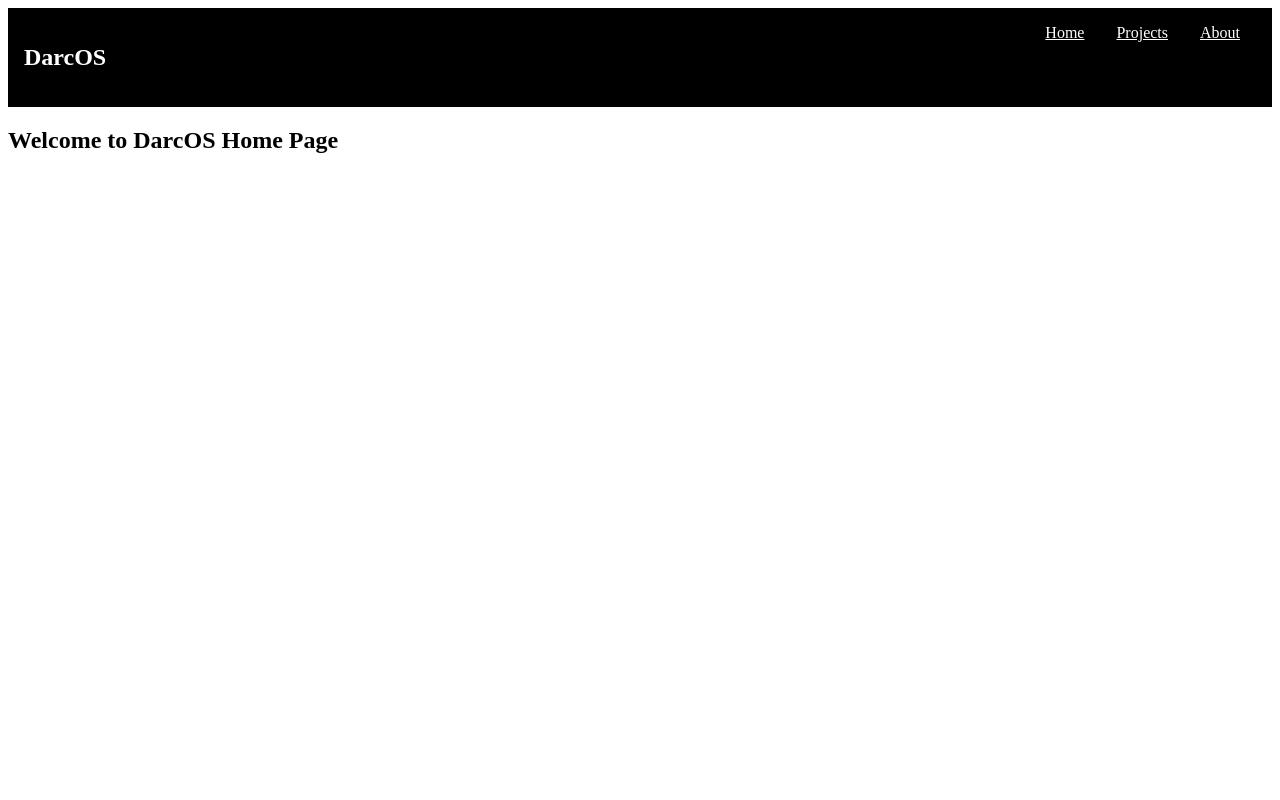
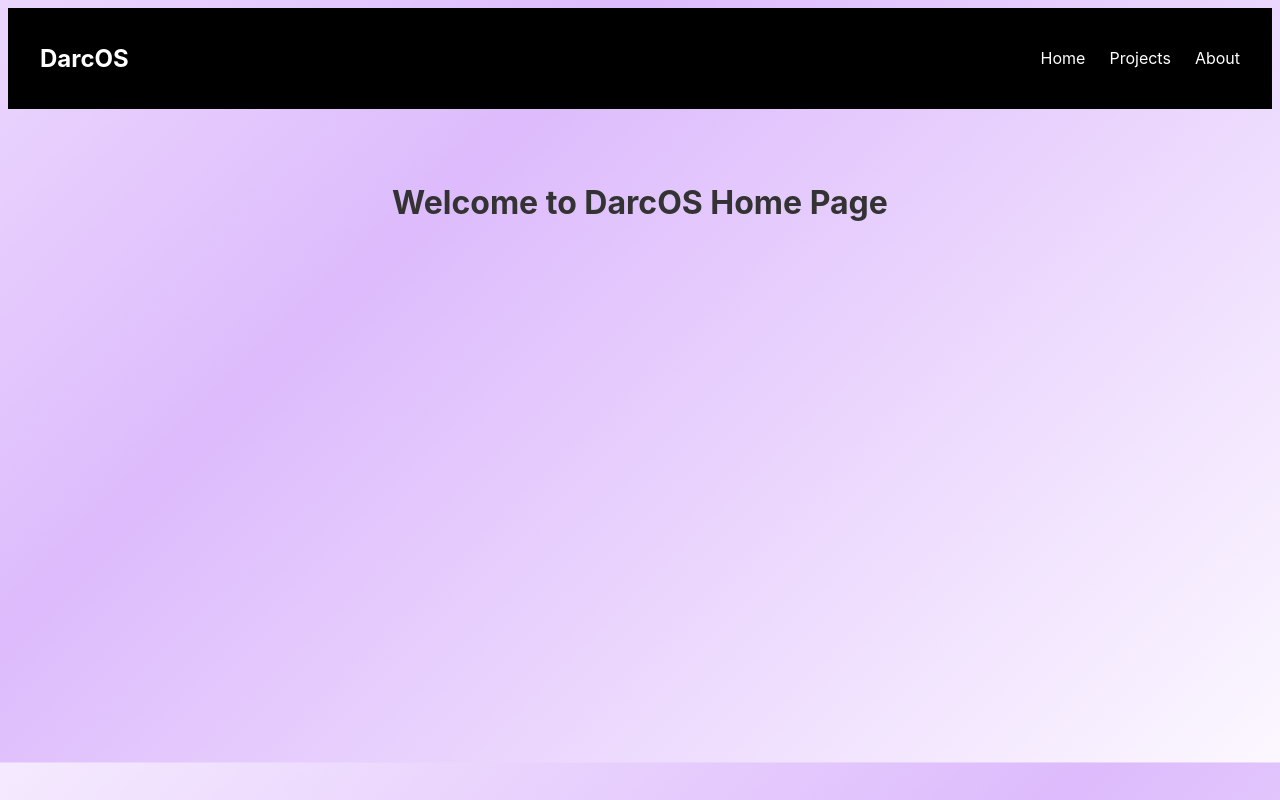
Before and after one commit to SamiGokce/DarcOSFrontEnd, a React (Vite) app: page / in a window 1280 px wide. Built offline with nearby package versions, Linux system fonts and the light colour scheme.

Commit message:
auto save

```diff
--- a/src/App.jsx
+++ b/src/App.jsx
@@ -1,4 +1,4 @@
-import { BrowserRouter as Router, Routes, Route } from "react-router-dom";
+import { Routes, Route } from "react-router-dom";
 import Navbar from "./components/Navbar";
 import Home from "./pages/Home";
 import Projects from "./pages/Projects";
@@ -6,14 +6,14 @@ import About from "./pages/About";
 
 function App() {
   return (
-    <Router>
+    <>
       <Navbar />
       <Routes>
         <Route path="/" element={<Home />} />
         <Route path="/projects" element={<Projects />} />
         <Route path="/about" element={<About />} />
       </Routes>
-    </Router>
+    </>
   );
 }
 
--- a/src/components/Navbar.jsx
+++ b/src/components/Navbar.jsx
@@ -1,13 +1,14 @@
 import { Link } from "react-router-dom";
+import styles from "./Navbar.module.css"; // ✅ Import the CSS module
 
 function Navbar() {
   return (
-    <nav style={{ background: "black", padding: "1rem", display: "flex", justifyContent: "space-between" }}>
-      <h1 style={{ color: "white" }}>DarcOS</h1>
-      <div>
-        <Link to="/" style={{ color: "white", margin: "0 1rem" }}>Home</Link>
-        <Link to="/projects" style={{ color: "white", margin: "0 1rem" }}>Projects</Link>
-        <Link to="/about" style={{ color: "white", margin: "0 1rem" }}>About</Link>
+    <nav className={styles.navbar}>
+      <h1 className={styles.logo}>DarcOS</h1>
+      <div className={styles.links}>
+        <Link to="/" className={styles.link}>Home</Link>
+        <Link to="/projects" className={styles.link}>Projects</Link>
+        <Link to="/about" className={styles.link}>About</Link>
       </div>
     </nav>
   );
--- /dev/null
+++ b/src/components/Navbar.module.css
@@ -0,0 +1,28 @@
+.navbar {
+  background-color: black;
+  color: white;
+  display: flex;
+  justify-content: space-between;
+  align-items: center;
+  padding: 1rem 2rem;
+}
+
+.logo {
+  font-size: 1.5rem;
+  font-weight: bold;
+}
+
+.links {
+  display: flex;
+  gap: 1.5rem;
+}
+
+.link {
+  color: white;
+  text-decoration: none;
+  transition: color 0.2s ease;
+}
+
+.link:hover {
+  color: gray;
+}
--- /dev/null
+++ b/src/global.css
@@ -0,0 +1,236 @@
+@import url('https://fonts.googleapis.com/css2?family=Inter:wght@400;500;600&display=swap');
+
+@custom-variant dark (&:is(.dark *));
+
+:root {
+  --font-size: 16px;
+  --font-sf: -apple-system, BlinkMacSystemFont, 'SF Pro Display', 'SF Pro Text', system-ui, sans-serif;
+  --background: transparent;
+  --foreground: oklch(0.145 0 0);
+  --card: rgba(255, 255, 255, 0.7);
+  --card-foreground: oklch(0.145 0 0);
+  --popover: rgba(255, 255, 255, 0.85);
+  --popover-foreground: oklch(0.145 0 0);
+  --primary: #030213;
+  --primary-foreground: oklch(1 0 0);
+  --secondary: rgba(240, 240, 250, 0.6);
+  --secondary-foreground: #030213;
+  --muted: rgba(236, 236, 240, 0.5);
+  --muted-foreground: #717182;
+  --accent: rgba(233, 235, 239, 0.6);
+  --accent-foreground: #030213;
+  --destructive: #d4183d;
+  --destructive-foreground: #ffffff;
+  --border: rgba(255, 255, 255, 0.3);
+  --input: transparent;
+  --input-background: rgba(243, 243, 245, 0.4);
+  --switch-background: rgba(203, 206, 212, 0.5);
+  --font-weight-medium: 500;
+  --font-weight-normal: 400;
+  --ring: rgba(180, 180, 180, 0.5);
+  --chart-1: oklch(0.646 0.222 41.116);
+  --chart-2: oklch(0.6 0.118 184.704);
+  --chart-3: oklch(0.398 0.07 227.392);
+  --chart-4: oklch(0.828 0.189 84.429);
+  --chart-5: oklch(0.769 0.188 70.08);
+  --radius: 1rem;
+  --sidebar: rgba(250, 250, 250, 0.7);
+  --sidebar-foreground: oklch(0.145 0 0);
+  --sidebar-primary: #030213;
+  --sidebar-primary-foreground: oklch(0.985 0 0);
+  --sidebar-accent: rgba(247, 247, 247, 0.6);
+  --sidebar-accent-foreground: oklch(0.205 0 0);
+  --sidebar-border: rgba(235, 235, 235, 0.3);
+  --sidebar-ring: rgba(180, 180, 180, 0.5);
+}
+
+.dark {
+  --background: transparent;
+  --foreground: oklch(0.985 0 0);
+  --card: rgba(30, 30, 40, 0.6);
+  --card-foreground: oklch(0.985 0 0);
+  --popover: rgba(30, 30, 40, 0.8);
+  --popover-foreground: oklch(0.985 0 0);
+  --primary: oklch(0.985 0 0);
+  --primary-foreground: oklch(0.205 0 0);
+  --secondary: rgba(60, 60, 70, 0.5);
+  --secondary-foreground: oklch(0.985 0 0);
+  --muted: rgba(60, 60, 70, 0.4);
+  --muted-foreground: oklch(0.708 0 0);
+  --accent: rgba(60, 60, 70, 0.5);
+  --accent-foreground: oklch(0.985 0 0);
+  --destructive: oklch(0.396 0.141 25.723);
+  --destructive-foreground: oklch(0.637 0.237 25.331);
+  --border: rgba(255, 255, 255, 0.15);
+  --input: transparent;
+  --input-background: rgba(60, 60, 70, 0.3);
+  --ring: rgba(180, 180, 180, 0.5);
+  --font-weight-medium: 500;
+  --font-weight-normal: 400;
+  --chart-1: oklch(0.488 0.243 264.376);
+  --chart-2: oklch(0.696 0.17 162.48);
+  --chart-3: oklch(0.769 0.188 70.08);
+  --chart-4: oklch(0.627 0.265 303.9);
+  --chart-5: oklch(0.645 0.246 16.439);
+  --sidebar: rgba(40, 40, 50, 0.6);
+  --sidebar-foreground: oklch(0.985 0 0);
+  --sidebar-primary: oklch(0.488 0.243 264.376);
+  --sidebar-primary-foreground: oklch(0.985 0 0);
+  --sidebar-accent: rgba(60, 60, 70, 0.5);
+  --sidebar-accent-foreground: oklch(0.985 0 0);
+  --sidebar-border: rgba(255, 255, 255, 0.1);
+  --sidebar-ring: rgba(180, 180, 180, 0.5);
+}
+
+@theme inline {
+  --color-background: var(--background);
+  --color-foreground: var(--foreground);
+  --color-card: var(--card);
+  --color-card-foreground: var(--card-foreground);
+  --color-popover: var(--popover);
+  --color-popover-foreground: var(--popover-foreground);
+  --color-primary: var(--primary);
+  --color-primary-foreground: var(--primary-foreground);
+  --color-secondary: var(--secondary);
+  --color-secondary-foreground: var(--secondary-foreground);
+  --color-muted: var(--muted);
+  --color-muted-foreground: var(--muted-foreground);
+  --color-accent: var(--accent);
+  --color-accent-foreground: var(--accent-foreground);
+  --color-destructive: var(--destructive);
+  --color-destructive-foreground: var(--destructive-foreground);
+  --color-border: var(--border);
+  --color-input: var(--input);
+  --color-input-background: var(--input-background);
+  --color-switch-background: var(--switch-background);
+  --color-ring: var(--ring);
+  --color-chart-1: var(--chart-1);
+  --color-chart-2: var(--chart-2);
+  --color-chart-3: var(--chart-3);
+  --color-chart-4: var(--chart-4);
+  --color-chart-5: var(--chart-5);
+  --radius-sm: calc(var(--radius) - 4px);
+  --radius-md: calc(var(--radius) - 2px);
+  --radius-lg: var(--radius);
+  --radius-xl: calc(var(--radius) + 4px);
+  --color-sidebar: var(--sidebar);
+  --color-sidebar-foreground: var(--sidebar-foreground);
+  --color-sidebar-primary: var(--sidebar-primary);
+  --color-sidebar-primary-foreground: var(--sidebar-primary-foreground);
+  --color-sidebar-accent: var(--sidebar-accent);
+  --color-sidebar-accent-foreground: var(--sidebar-accent-foreground);
+  --color-sidebar-border: var(--sidebar-border);
+  --color-sidebar-ring: var(--sidebar-ring);
+}
+
+@layer base {
+  * {
+    @apply border-border outline-ring/50;
+  }
+
+  body {
+    @apply bg-background text-foreground;
+    background: linear-gradient(135deg, #ffffff 0%, #ffffff 25%, #ffffff 50%, #ddbbfc 75%, #ffffff 100%);
+    background-size: 400% 400%;
+    animation: gradient 15s ease infinite;
+    font-family: var(--font-sf);
+  }
+
+  @keyframes gradient {
+    0% {
+      background-position: 0% 50%;
+    }
+    50% {
+      background-position: 100% 50%;
+    }
+    100% {
+      background-position: 0% 50%;
+    }
+  }
+}
+
+/* Glass effect utility classes */
+@layer utilities {
+  .glass {
+    background: rgba(255, 255, 255, 0.1);
+    backdrop-filter: blur(10px);
+    -webkit-backdrop-filter: blur(10px);
+    border: 1px solid rgba(255, 255, 255, 0.2);
+    box-shadow: 0 8px 32px 0 rgba(31, 38, 135, 0.37);
+  }
+
+  .glass-card {
+    background: rgba(255, 255, 255, 0.15);
+    backdrop-filter: blur(12px);
+    -webkit-backdrop-filter: blur(12px);
+    border: 1px solid rgba(255, 255, 255, 0.25);
+    box-shadow: 0 8px 32px 0 rgba(31, 38, 135, 0.2);
+  }
+
+  .glass-strong {
+    background: rgba(255, 255, 255, 0.25);
+    backdrop-filter: blur(16px);
+    -webkit-backdrop-filter: blur(16px);
+    border: 1px solid rgba(255, 255, 255, 0.3);
+    box-shadow: 0 8px 32px 0 rgba(31, 38, 135, 0.3);
+  }
+}
+
+/**
+ * Base typography. This is not applied to elements which have an ancestor with a Tailwind text class.
+ */
+@layer base {
+  :where(:not(:has([class*=" text-"]), :not(:has([class^="text-"])))) {
+    h1 {
+      font-size: var(--text-2xl);
+      font-weight: var(--font-weight-medium);
+      line-height: 1.5;
+    }
+
+    h2 {
+      font-size: var(--text-xl);
+      font-weight: var(--font-weight-medium);
+      line-height: 1.5;
+    }
+
+    h3 {
+      font-size: var(--text-lg);
+      font-weight: var(--font-weight-medium);
+      line-height: 1.5;
+    }
+
+    h4 {
+      font-size: var(--text-base);
+      font-weight: var(--font-weight-medium);
+      line-height: 1.5;
+    }
+
+    p {
+      font-size: var(--text-base);
+      font-weight: var(--font-weight-normal);
+      line-height: 1.5;
+    }
+
+    label {
+      font-size: var(--text-base);
+      font-weight: var(--font-weight-medium);
+      line-height: 1.5;
+    }
+
+    button {
+      font-size: var(--text-base);
+      font-weight: var(--font-weight-medium);
+      line-height: 1.5;
+    }
+
+    input {
+      font-size: var(--text-base);
+      font-weight: var(--font-weight-normal);
+      line-height: 1.5;
+    }
+  }
+}
+
+html {
+  font-size: var(--font-size);
+}
--- a/src/main.jsx
+++ b/src/main.jsx
@@ -1,9 +1,13 @@
+import "./global.css";
 import React from "react";
 import ReactDOM from "react-dom/client";
-import App from "./App.jsx"; // 👈 must match the capital A
+import App from "./App.jsx";
+import { BrowserRouter } from "react-router-dom";
 
 ReactDOM.createRoot(document.getElementById("root")).render(
   <React.StrictMode>
-    <App />
+    <BrowserRouter>
+      <App />
+    </BrowserRouter>
   </React.StrictMode>
 );
--- a/src/pages/Home.jsx
+++ b/src/pages/Home.jsx
@@ -1,3 +1,9 @@
+import styles from "./Home.module.css";
+
 export default function Home() {
-  return <h2>Welcome to DarcOS Home Page</h2>;
+  return (
+    <div className={styles.container}>
+      <h2 className={styles.title}>Welcome to DarcOS Home Page</h2>
+    </div>
+  );
 }
--- /dev/null
+++ b/src/pages/Home.module.css
@@ -0,0 +1,9 @@
+.container {
+  text-align: center;
+  padding: 3rem;
+}
+
+.title {
+  font-size: 2rem;
+  color: #333;
+}
```
